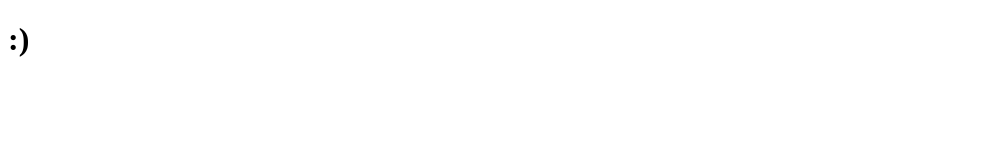
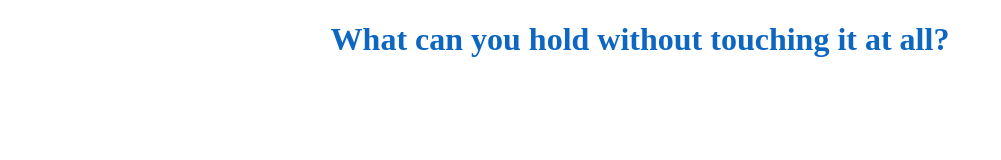
Before and after one commit to lolagiuf/lolagiuf.github.io, a plain HTML site: page index.html in a window 1280 px wide. Shown: the whole page, without its empty margins (0-1001 px from the left). Drawn offline with Linux system fonts and the light colour scheme.

Commit message:
Save my work

```diff
--- /dev/null
+++ b/index.css
@@ -0,0 +1,4 @@
+h1{
+  color: rgb(13,103,193);
+  text-align: center;
+}
--- a/index.html
+++ b/index.html
@@ -4,11 +4,12 @@
 
 <head>
   <title>EJG</title>
+  <link rel="stylesheet" href="index.css"/>
 </head>
 
 <body>
 
-<h1>:)</h1>
+<h1>What can you hold without touching it at all?</h1>
 
 
 </body>
```
